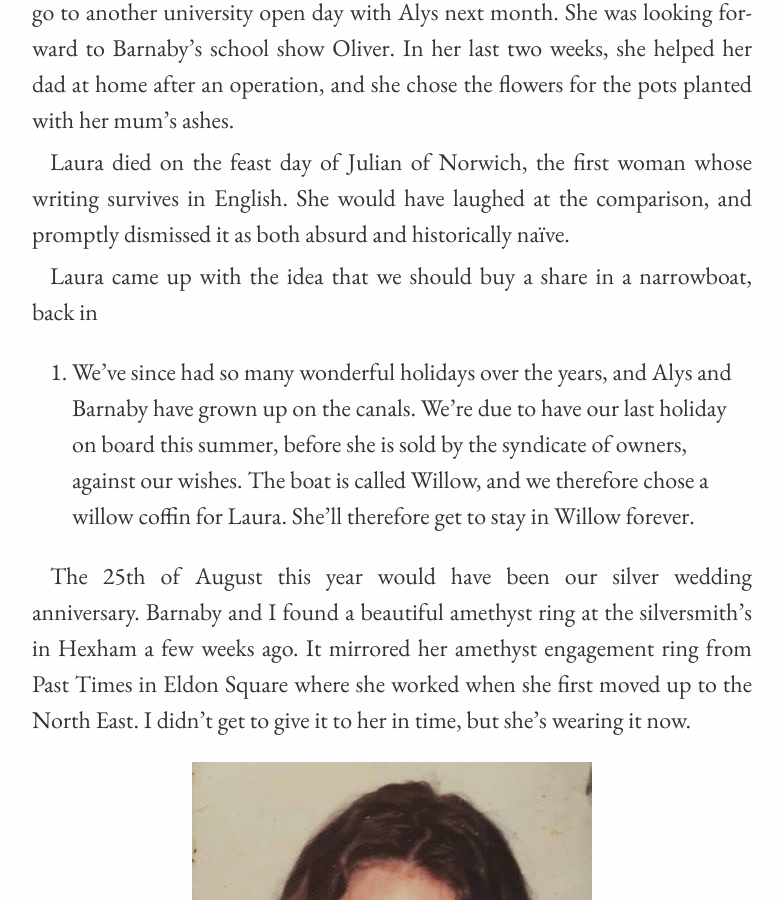
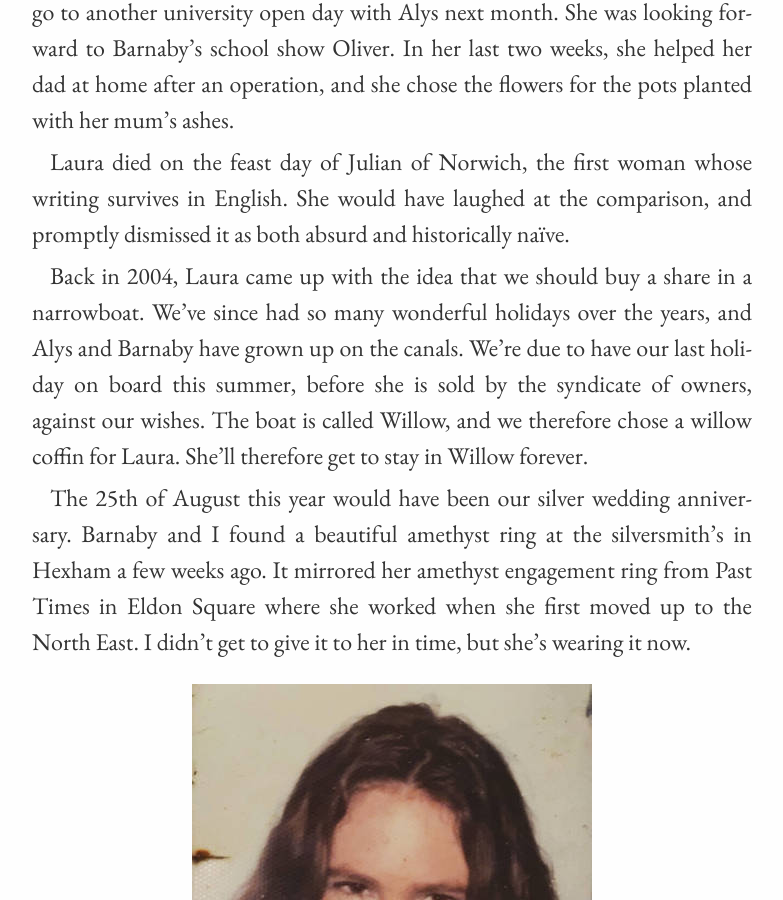
Before and after one commit to tomchadwin/laura.chadw.in, a Jekyll site: the page built from _posts/2026-05-29-Eulogy.md, in a window 1280 px wide and 900 px high, scrolled down 2779 px. Shown: the whole window, without its empty margins (248-1031 px from the left). Built offline with Jekyll 4.4.1, drawn with Linux system fonts in a browser that asks for light colours; some web fonts are replaced; our own code applies the rules of GitHub Pages for plain Markdown files.

Commit message:
Still glitching

```diff
--- a/_posts/2026-05-29-Eulogy.md
+++ b/_posts/2026-05-29-Eulogy.md
@@ -95,8 +95,8 @@ Laura died on the feast day of Julian of Norwich, the first woman whose writing
 survives in English. She would have laughed at the comparison, and promptly
 dismissed it as both absurd and historically naïve.
 
-Laura came up with the idea that we should buy a share in a narrowboat, back in
-2004. We’ve since had so many wonderful holidays over the years, and Alys and
+Back in 2004, Laura came up with the idea that we should buy a share in a narrowboat.
+We’ve since had so many wonderful holidays over the years, and Alys and
 Barnaby have grown up on the canals. We’re due to have our last holiday on board
 this summer, before she is sold by the syndicate of owners, against our wishes. The
 boat is called Willow, and we therefore chose a willow coffin for Laura. She’ll
```
